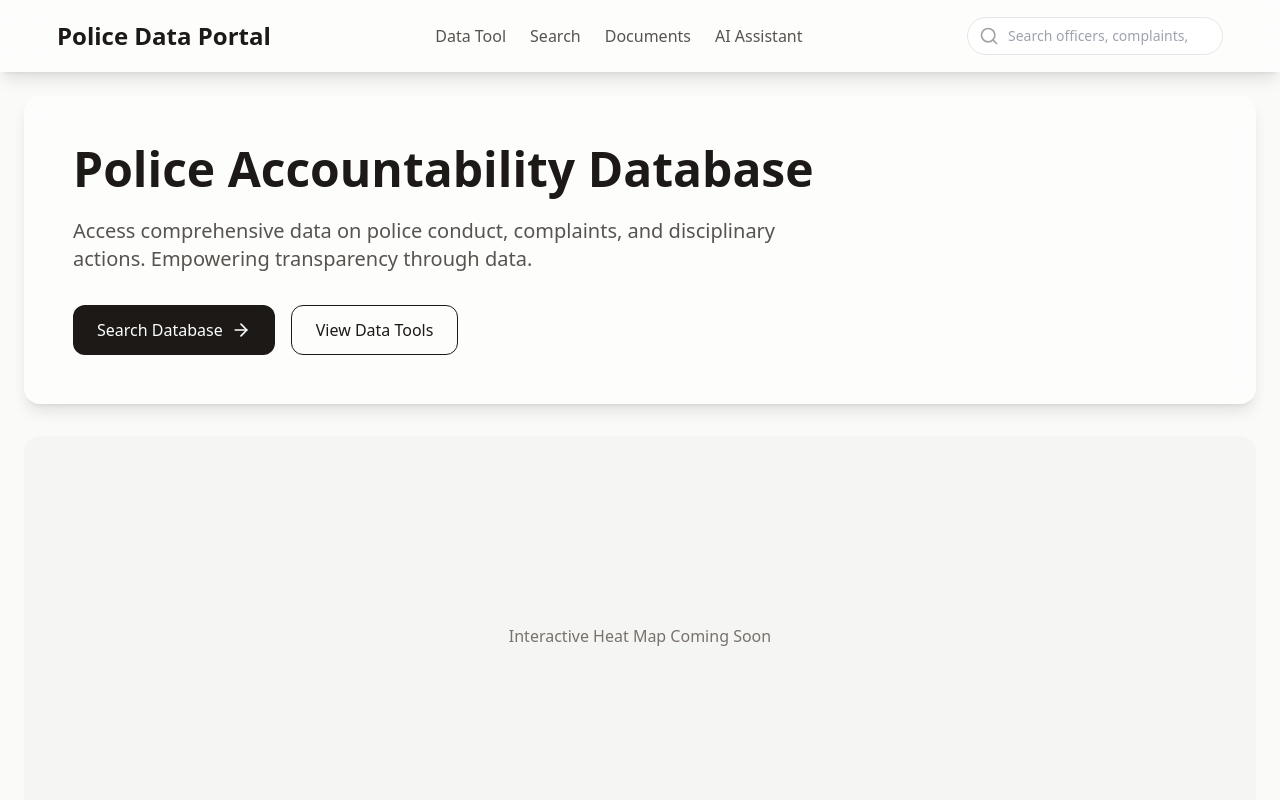
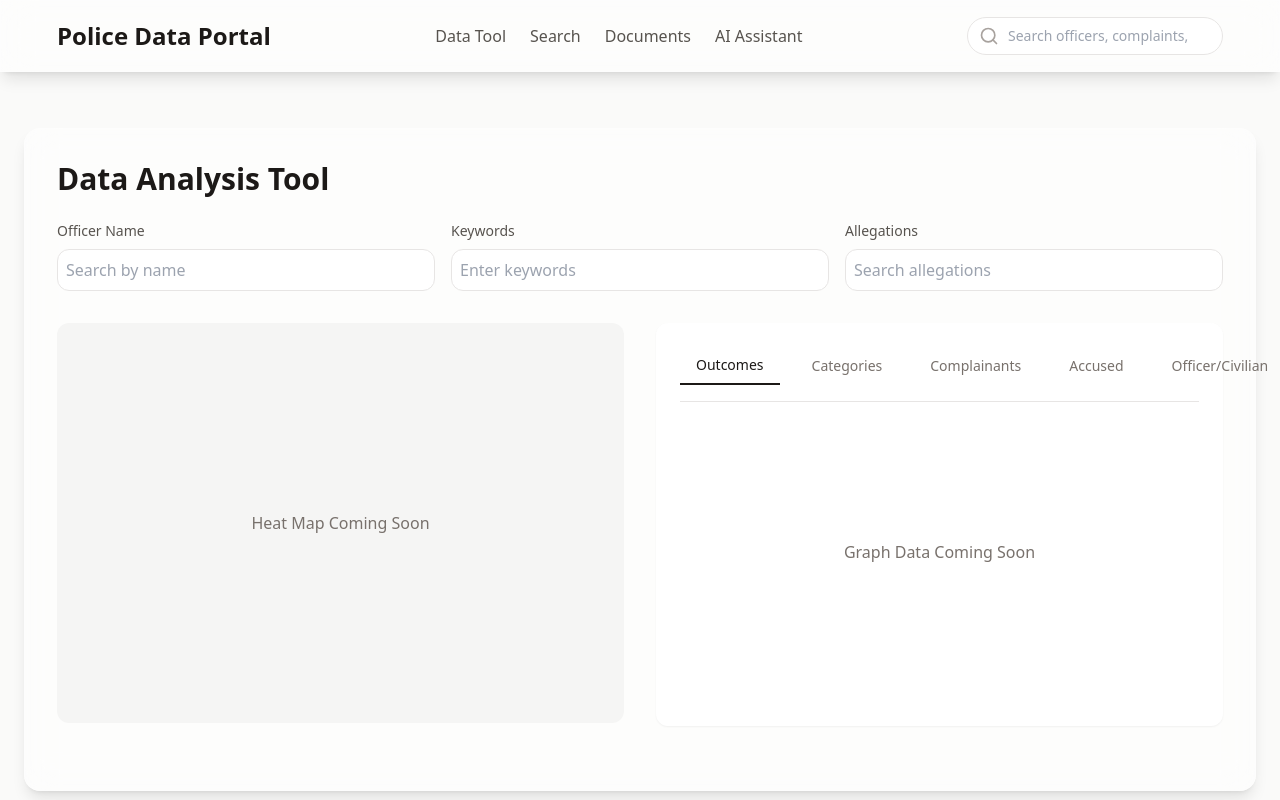
Before and after one commit to orshaygroup/police-data-portal, a React (Vite) app: page /data in a window 1280 px wide. Shown: the top 800 px of the page. Built offline with nearby package versions, Linux system fonts and the light colour scheme.

Commit message:
Fix: Unclickable pages
The application's pages were not clickable.  This commit addresses that issue.

```diff
--- a/src/App.tsx
+++ b/src/App.tsx
@@ -5,6 +5,10 @@ import { TooltipProvider } from "@/components/ui/tooltip";
 import { QueryClient, QueryClientProvider } from "@tanstack/react-query";
 import { BrowserRouter, Routes, Route } from "react-router-dom";
 import Index from "./pages/Index";
+import DataTool from "./pages/DataTool";
+import Search from "./pages/Search";
+import Documents from "./pages/Documents";
+import Chat from "./pages/Chat";
 import NotFound from "./pages/NotFound";
 
 const queryClient = new QueryClient();
@@ -17,10 +21,10 @@ const App = () => (
       <BrowserRouter>
         <Routes>
           <Route path="/" element={<Index />} />
-          <Route path="/data" element={<Index />} />
-          <Route path="/search" element={<Index />} />
-          <Route path="/documents" element={<Index />} />
-          <Route path="/chat" element={<Index />} />
+          <Route path="/data" element={<DataTool />} />
+          <Route path="/search" element={<Search />} />
+          <Route path="/documents" element={<Documents />} />
+          <Route path="/chat" element={<Chat />} />
           <Route path="/officers/:id" element={<Index />} />
           <Route path="/lawsuits" element={<Index />} />
           <Route path="*" element={<NotFound />} />
--- /dev/null
+++ b/src/pages/Chat.tsx
@@ -0,0 +1,46 @@
+
+import React from 'react';
+import Layout from '../components/Layout';
+
+const Chat = () => {
+  return (
+    <Layout>
+      <div className="container mx-auto px-6 py-8">
+        <div className="glass-panel rounded-2xl p-8">
+          <h1 className="text-3xl font-bold text-portal-900 mb-6">AI Assistant</h1>
+
+          <div className="max-w-4xl mx-auto">
+            <div className="bg-white rounded-lg p-6 shadow-sm mb-6">
+              <p className="text-portal-600 mb-4">
+                Ask questions about police data, complaints, or investigations. The AI assistant will help you understand the information available in our database.
+              </p>
+              <p className="text-sm text-portal-500">
+                Note: The AI can only read and explain data. It cannot modify or create new records.
+              </p>
+            </div>
+
+            <div className="bg-white rounded-lg h-[400px] shadow-sm mb-6 p-4">
+              {/* Chat messages will appear here */}
+              <div className="h-full flex items-center justify-center">
+                <p className="text-portal-500">AI Chat Coming Soon</p>
+              </div>
+            </div>
+
+            <div className="flex gap-4">
+              <input
+                type="text"
+                placeholder="Type your question here..."
+                className="flex-1 p-4 rounded-lg border border-portal-200 focus:border-portal-400 focus:ring-1 focus:ring-portal-400"
+              />
+              <button className="px-6 py-4 bg-portal-900 text-white rounded-lg hover:bg-portal-800 transition-colors">
+                Send
+              </button>
+            </div>
+          </div>
+        </div>
+      </div>
+    </Layout>
+  );
+};
+
+export default Chat;
--- /dev/null
+++ b/src/pages/DataTool.tsx
@@ -0,0 +1,79 @@
+
+import React from 'react';
+import Layout from '../components/Layout';
+
+const DataTool = () => {
+  return (
+    <Layout>
+      <div className="container mx-auto px-6 py-8">
+        <div className="glass-panel rounded-2xl p-8">
+          <h1 className="text-3xl font-bold text-portal-900 mb-6">Data Analysis Tool</h1>
+
+          {/* Search Section */}
+          <div className="grid grid-cols-1 md:grid-cols-3 gap-4 mb-8">
+            <div>
+              <label className="block text-sm font-medium text-portal-600 mb-2">Officer Name</label>
+              <input
+                type="text"
+                placeholder="Search by name"
+                className="w-full p-2 rounded-lg border border-portal-200 focus:border-portal-400 focus:ring-1 focus:ring-portal-400"
+              />
+            </div>
+            <div>
+              <label className="block text-sm font-medium text-portal-600 mb-2">Keywords</label>
+              <input
+                type="text"
+                placeholder="Enter keywords"
+                className="w-full p-2 rounded-lg border border-portal-200 focus:border-portal-400 focus:ring-portal-400"
+              />
+            </div>
+            <div>
+              <label className="block text-sm font-medium text-portal-600 mb-2">Allegations</label>
+              <input
+                type="text"
+                placeholder="Search allegations"
+                className="w-full p-2 rounded-lg border border-portal-200 focus:border-portal-400 focus:ring-portal-400"
+              />
+            </div>
+          </div>
+
+          {/* Map and Graphs Section */}
+          <div className="grid grid-cols-1 md:grid-cols-2 gap-8 mb-8">
+            {/* Heat Map Placeholder */}
+            <div className="bg-portal-100 rounded-xl h-[400px] flex items-center justify-center">
+              <p className="text-portal-500">Heat Map Coming Soon</p>
+            </div>
+
+            {/* Graphs Section */}
+            <div className="bg-white rounded-xl p-6 shadow-sm">
+              <div className="border-b border-portal-200 pb-4">
+                <div className="flex space-x-4">
+                  <button className="px-4 py-2 text-sm font-medium text-portal-900 border-b-2 border-portal-900">
+                    Outcomes
+                  </button>
+                  <button className="px-4 py-2 text-sm font-medium text-portal-500 hover:text-portal-900">
+                    Categories
+                  </button>
+                  <button className="px-4 py-2 text-sm font-medium text-portal-500 hover:text-portal-900">
+                    Complainants
+                  </button>
+                  <button className="px-4 py-2 text-sm font-medium text-portal-500 hover:text-portal-900">
+                    Accused
+                  </button>
+                  <button className="px-4 py-2 text-sm font-medium text-portal-500 hover:text-portal-900">
+                    Officer/Civilian
+                  </button>
+                </div>
+              </div>
+              <div className="h-[300px] flex items-center justify-center">
+                <p className="text-portal-500">Graph Data Coming Soon</p>
+              </div>
+            </div>
+          </div>
+        </div>
+      </div>
+    </Layout>
+  );
+};
+
+export default DataTool;
--- /dev/null
+++ b/src/pages/Documents.tsx
@@ -0,0 +1,41 @@
+
+import React from 'react';
+import Layout from '../components/Layout';
+import { ArrowRight } from 'lucide-react';
+
+const Documents = () => {
+  return (
+    <Layout>
+      <div className="container mx-auto px-6 py-8">
+        <div className="glass-panel rounded-2xl p-8">
+          <h1 className="text-3xl font-bold text-portal-900 mb-6">Document Repository</h1>
+
+          <div className="mb-8">
+            <input
+              type="search"
+              placeholder="Search documents..."
+              className="w-full max-w-2xl p-4 rounded-lg border border-portal-200 focus:border-portal-400 focus:ring-1 focus:ring-portal-400"
+            />
+          </div>
+
+          <div className="grid grid-cols-1 md:grid-cols-2 lg:grid-cols-3 gap-6">
+            {/* Sample Document Card - Will be replaced with real data */}
+            <div className="bg-white rounded-lg p-6 shadow-sm hover:shadow-md transition-shadow">
+              <div className="flex justify-between items-start mb-4">
+                <h3 className="text-lg font-semibold text-portal-900">Investigation Report #2024-001</h3>
+                <ArrowRight className="text-portal-400" size={20} />
+              </div>
+              <p className="text-portal-600 mb-4 text-sm">Filed on January 15, 2024</p>
+              <div className="flex gap-2">
+                <span className="px-2 py-1 bg-portal-100 text-portal-600 rounded text-sm">Investigation</span>
+                <span className="px-2 py-1 bg-portal-100 text-portal-600 rounded text-sm">Completed</span>
+              </div>
+            </div>
+          </div>
+        </div>
+      </div>
+    </Layout>
+  );
+};
+
+export default Documents;
--- /dev/null
+++ b/src/pages/Search.tsx
@@ -0,0 +1,44 @@
+
+import React from 'react';
+import Layout from '../components/Layout';
+import { ArrowRight } from 'lucide-react';
+
+const Search = () => {
+  return (
+    <Layout>
+      <div className="container mx-auto px-6 py-8">
+        <div className="glass-panel rounded-2xl p-8">
+          <h1 className="text-3xl font-bold text-portal-900 mb-6">Search Database</h1>
+
+          <div className="max-w-2xl mb-8">
+            <input
+              type="search"
+              placeholder="Search officers, complaints, or documents..."
+              className="w-full p-4 rounded-lg border border-portal-200 focus:border-portal-400 focus:ring-1 focus:ring-portal-400 text-lg"
+            />
+          </div>
+
+          <div className="space-y-6">
+            {/* Sample Results - Will be replaced with real data */}
+            <div className="bg-white rounded-lg p-6 shadow-sm hover:shadow-md transition-shadow">
+              <div className="flex justify-between items-start">
+                <div>
+                  <h3 className="text-xl font-semibold text-portal-900 mb-2">Officer John Doe</h3>
+                  <p className="text-portal-600 mb-4">Badge #12345 • Central Division</p>
+                  <div className="flex gap-4 text-sm text-portal-500">
+                    <span>5 Complaints</span>
+                    <span>2 Use of Force Reports</span>
+                    <span>3 Commendations</span>
+                  </div>
+                </div>
+                <ArrowRight className="text-portal-400" size={24} />
+              </div>
+            </div>
+          </div>
+        </div>
+      </div>
+    </Layout>
+  );
+};
+
+export default Search;
```
